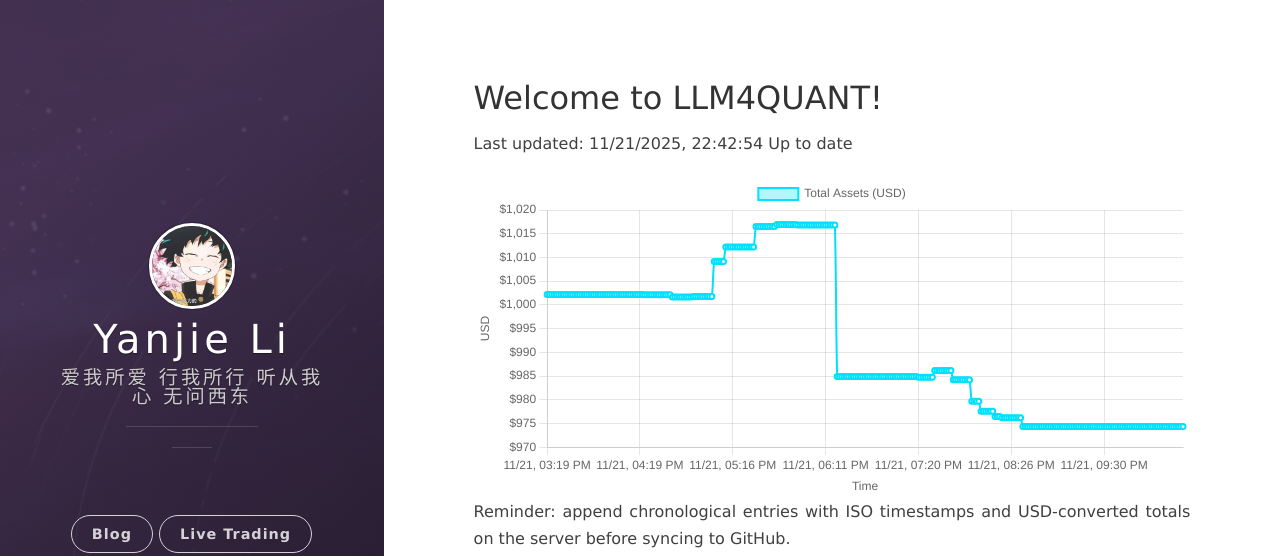
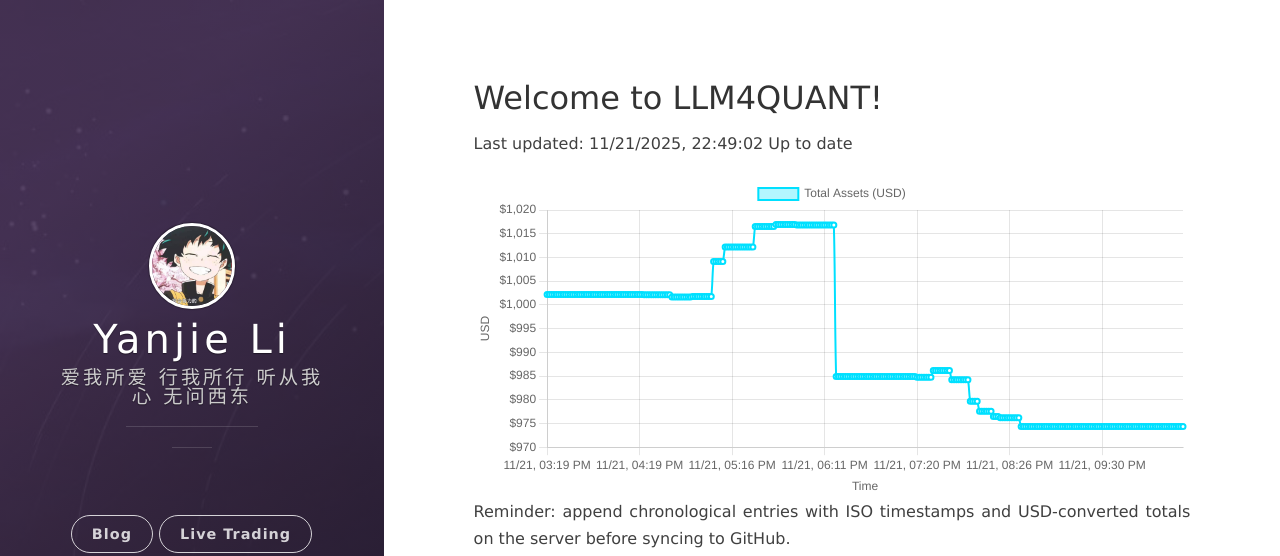
Before and after one commit to leeyegy/leeyegy.github.io, a Jekyll site: the page built from live-trading.html, in a window 1280 px wide. Shown: the top 556 px of the page. Built offline with Jekyll 4.4.1, drawn with Linux system fonts in a browser that asks for light colours; nearby versions of some CDN libraries.

Commit message:
AccountMonitor: update balance history 2025-11-22T06:49:02+08:00

```diff
--- a/assets/data/binance/balance-history.json
+++ b/assets/data/binance/balance-history.json
@@ -1,5 +1,5 @@
 {
-  "generatedAt": "2025-11-22T06:42:54+08:00",
+  "generatedAt": "2025-11-22T06:49:02+08:00",
   "asset": "total_usd_value",
   "history": [
     {
@@ -1101,6 +1101,10 @@
     {
       "timestamp": "2025-11-22T06:42:54+08:00",
       "totalUsd": 974.36593718
+    },
+    {
+      "timestamp": "2025-11-22T06:49:02+08:00",
+      "totalUsd": 974.36593718
     }
   ]
 }
```
